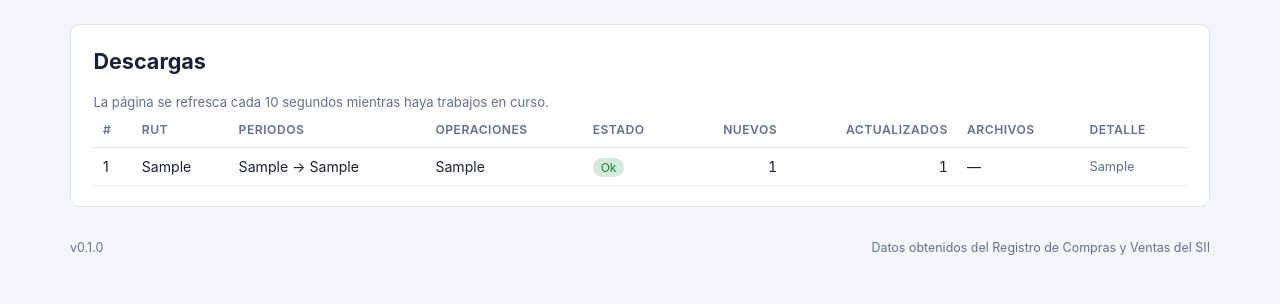
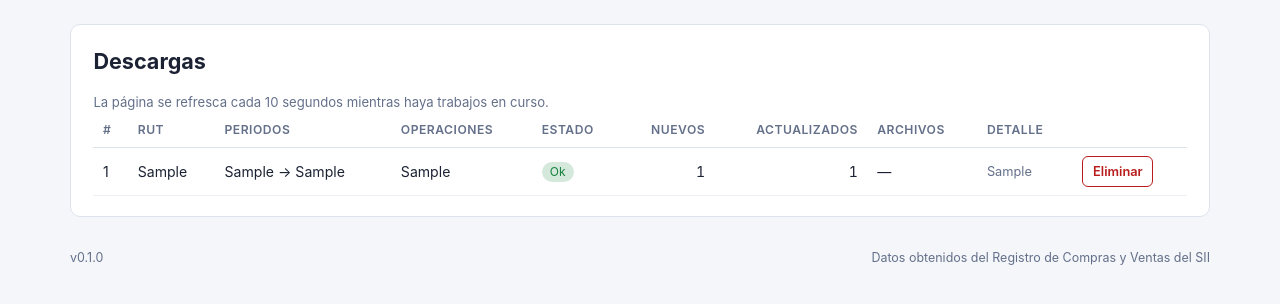
Before and after one commit to infodirexiona-ai/Proyectos-Claude, a FastAPI app: page /sincronizaciones in a window 1280 px wide. Shown: the part 55-359 px from the top of the page. Run offline with FastAPI, Linux system fonts and the light colour scheme; tables that the repository leaves empty hold one stand-in row (values such as "Sample post").

Commit message:
Permite eliminar registros del historial de Descargas
No había forma de borrar entradas de la tabla de Sincronizacion desde
la web (solo credenciales tenían ese botón), así que los intentos
fallidos o con avisos ruidosos se quedaban ahí para siempre. Se agrega
el mismo patrón de "Eliminar" que ya existe en Credenciales; borrar un
registro del historial no toca los documentos ya guardados.

Co-Authored-By: Claude Sonnet 5 <noreply@anthropic.com>
Claude-Session: https://claude.ai/code/session_015FmPiWrp4RrsgK7NeGHQum

```diff
--- a/app/web/main.py
+++ b/app/web/main.py
@@ -311,6 +311,16 @@ def vista_sincronizaciones(request: Request, db: Session = Depends(get_db)):
     return _render(request, db, "sincronizaciones.html", titular=None, trabajos=trabajos)
 
 
+@app.post("/sincronizaciones/{sync_id}/eliminar")
+def eliminar_sincronizacion(sync_id: int, db: Session = Depends(get_db)):
+    """Borra un registro del historial de descargas. No toca los documentos ya guardados."""
+    trabajo = db.get(Sincronizacion, sync_id)
+    if trabajo:
+        db.delete(trabajo)
+        db.commit()
+    return RedirectResponse(url="/sincronizaciones", status_code=303)
+
+
 @app.post("/sincronizar")
 def lanzar_sincronizacion(
     tareas: BackgroundTasks,
--- a/app/web/templates/sincronizaciones.html
+++ b/app/web/templates/sincronizaciones.html
@@ -8,7 +8,7 @@
   <table class="tabla">
     <thead>
       <tr><th>#</th><th>RUT</th><th>Periodos</th><th>Operaciones</th><th>Estado</th>
-          <th class="num">Nuevos</th><th class="num">Actualizados</th><th>Archivos</th><th>Detalle</th></tr>
+          <th class="num">Nuevos</th><th class="num">Actualizados</th><th>Archivos</th><th>Detalle</th><th></th></tr>
     </thead>
     <tbody>
       {% for t in trabajos %}
@@ -26,9 +26,16 @@
           {% else %}—{% endfor %}
         </td>
         <td class="mensaje">{{ t.mensaje or '' }}</td>
+        <td>
+          {% if t.estado != 'corriendo' %}
+          <form method="post" action="/sincronizaciones/{{ t.id }}/eliminar" onsubmit="return confirm('¿Eliminar este registro del historial? No borra documentos ya descargados.')">
+            <button type="submit" class="boton-peligro">Eliminar</button>
+          </form>
+          {% endif %}
+        </td>
       </tr>
       {% else %}
-      <tr><td colspan="9" class="vacio">Todavía no has lanzado ninguna descarga.</td></tr>
+      <tr><td colspan="10" class="vacio">Todavía no has lanzado ninguna descarga.</td></tr>
       {% endfor %}
     </tbody>
   </table>
```
Also changed, not shown: tests/test_web.py (+22 -0 lines).
